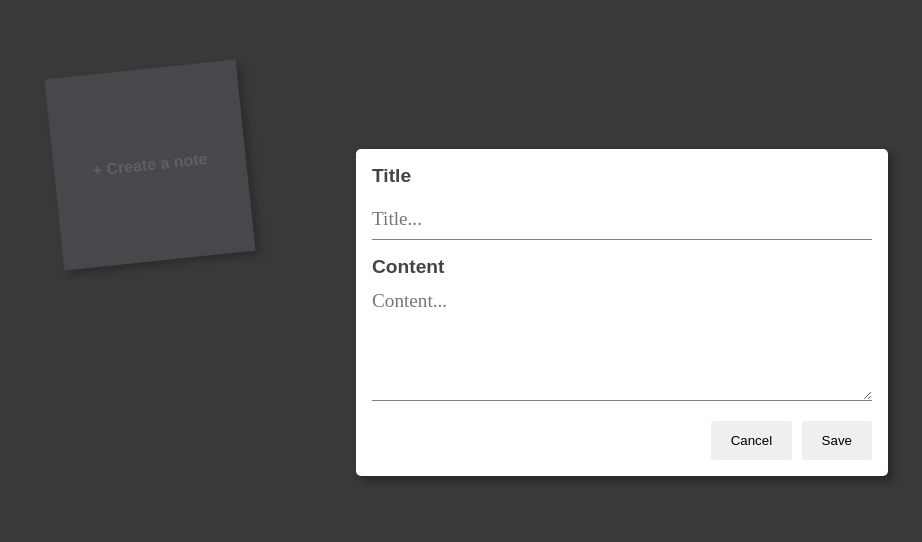
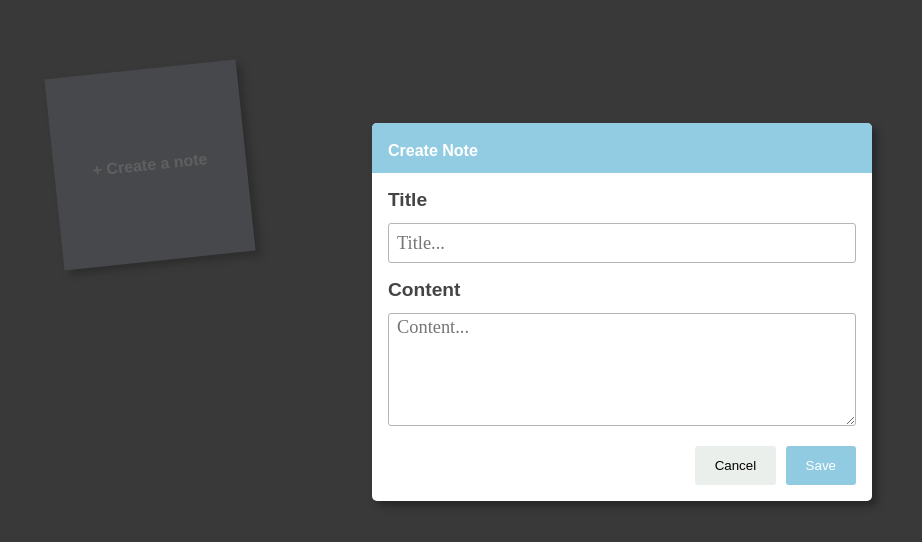
Before and after one commit to sabin-koju/sitckynotes, a plain HTML site: page index.html in a window 1280 px wide. Both pictures are taken after a click on the link "+ Create a note". Shown: the part 88-630 px from the top of the page, without its empty margins (18-940 px from the left). Drawn offline with Linux system fonts and the light colour scheme.

Commit message:
slight modit=fication to designs, modal, input and so on

```diff
--- a/css/main.css
+++ b/css/main.css
@@ -1,112 +1,139 @@
-*{
-    margin:0;
-    padding:0;
+* {
+    margin: 0;
+    padding: 0;
+    box-sizing: border-box;
 }
-body{
-    font-family:arial,sans-serif;
-    font-size:100%;
-    background:#666;
-    color:#fff;
+
+body {
+    font-family: arial, sans-serif;
+    font-size: 100%;
+    background: #666;
+    color: #fff;
     min-height: 100vh;
 }
-.wrapper{
+
+.wrapper {
     display: block;
     padding: 3rem;
 }
-h1{
+
+h1 {
     margin-bottom: 2rem;
     font-family: serif;
 }
-h2{
-    font-size:1.75rem;
-    font-weight:normal;
+
+h2 {
+    font-size: 1.75rem;
+    font-weight: normal;
+    font-family: cursive;
 }
 
-ul,li{
-    list-style:none;
+ul,
+li {
+    list-style: none;
 }
-ul{
-    overflow:hidden;
+
+ul {
+    overflow: hidden;
     padding-top: 1rem;
     padding-bottom: 2rem;
 }
-ul li a{
-    text-decoration:none;
-    color:#222;
-    background:#ffc;
-    display:block;
-    height:10em;
-    width:10em;
-    padding:1em;
-    -moz-box-shadow:5px 5px 7px rgba(33,33,33,1);
-    -webkit-box-shadow: 5px 5px 7px rgba(33,33,33,.7);
-    box-shadow: 5px 5px 7px rgba(33,33,33,.7);
-    transition:-moz-transform .15s linear;
-    -moz-transition:-moz-transform .15s linear;
-    -o-transition:-o-transform .15s linear;
-    -webkit-transition:-webkit-transform .15s linear;
+
+ul li a {
+    text-decoration: none;
+    color: #222;
+    background: #ffc;
+    display: block;
+    height: 12em;
+    width: 12em;
+    padding: 1em;
+    -moz-box-shadow: 5px 5px 7px rgba(33, 33, 33, 1);
+    -webkit-box-shadow: 5px 5px 7px rgba(33, 33, 33, .7);
+    box-shadow: 5px 5px 7px rgba(33, 33, 33, .7);
+    transition: -moz-transform .15s linear;
+    -moz-transition: -moz-transform .15s linear;
+    -o-transition: -o-transform .15s linear;
+    -webkit-transition: -webkit-transform .15s linear;
     cursor: pointer;
 }
-ul li{
-    padding:1.5em;
-    float:left;
+
+ul li {
+    padding: 1.5em;
+    float: left;
 }
-ul li h2{
-    font-size:1.25rem;
-    font-weight:bold;
-    padding-bottom:10px;
+
+ul li h2 {
+    font-size: 1.25rem;
+    font-weight: bold;
+    padding-bottom: 10px;
 }
-ul li p{
-    font-family:"Reenie Beanie",arial,sans-serif;
+
+ul li p {
+    font-family: "Reenie Beanie", arial, sans-serif;
     color: #444;
 }
-ul li a{
+
+ul li a {
     transform: rotate(-6deg);
     -webkit-transform: rotate(-6deg);
     -o-transform: rotate(-6deg);
-    -moz-transform:rotate(-6deg);
+    -moz-transform: rotate(-6deg);
 }
-ul li:nth-child(even) a{
-    transform:rotate(4deg);
-    -o-transform:rotate(4deg);
-    -webkit-transform:rotate(4deg);
-    -moz-transform:rotate(4deg);
-    position:relative;
-    top:5px;
-    background:#cfc;
+
+ul li:nth-child(even) a {
+    transform: rotate(4deg);
+    -o-transform: rotate(4deg);
+    -webkit-transform: rotate(4deg);
+    -moz-transform: rotate(4deg);
+    position: relative;
+    top: 5px;
+    background: #cfc;
 }
-ul li:nth-child(3n) a{
-    transform:rotate(-3deg);
-    -o-transform:rotate(-3deg);
-    -webkit-transform:rotate(-3deg);
-    -moz-transform:rotate(-3deg);
-    position:relative;
-    top:-5px;
-    background:#ccf;
+
+ul li:nth-child(3n) a {
+    transform: rotate(-3deg);
+    -o-transform: rotate(-3deg);
+    -webkit-transform: rotate(-3deg);
+    -moz-transform: rotate(-3deg);
+    position: relative;
+    top: -5px;
+    background: #ccf;
 }
-ul li:nth-child(5n) a{
+
+ul li:nth-child(5n) a {
     transform: rotate(5deg);
-    -o-transform:rotate(5deg);
-    -webkit-transform:rotate(5deg);
-    -moz-transform:rotate(5deg);
-    position:relative;
-    top:-10px;
+    -o-transform: rotate(5deg);
+    -webkit-transform: rotate(5deg);
+    -moz-transform: rotate(5deg);
+    position: relative;
+    top: -10px;
 }
-ul li a:hover,ul li a:focus{
-    box-shadow:8px 10px 12px rgba(0,0,0,.65);
-    -moz-box-shadow:8px 10px 12px rgba(0,0,0,.65);
-    -webkit-box-shadow: 8px 10px 12px rgba(0,0,0,.65);
+
+ul li a:hover,
+ul li a:focus {
+    box-shadow: 8px 10px 12px rgba(0, 0, 0, .65);
+    -moz-box-shadow: 8px 10px 12px rgba(0, 0, 0, .65);
+    -webkit-box-shadow: 8px 10px 12px rgba(0, 0, 0, .65);
     transform: scale(1.25);
     -webkit-transform: scale(1.25);
     -moz-transform: scale(1.25);
     -o-transform: scale(1.25);
-    position:relative;
-    z-index:5;
+    position: relative;
+    z-index: 5;
 }
 
-ol{text-align:center;}
-ol li{display:inline;padding-right:1em;}
-ol li a{color:#fff;}
+ol {
+    text-align: center;
+}
+
+ol li {
+    display: inline;
+    padding-right: 1em;
+}
+
+ol li a {
+    color: #fff;
+}
 
 .create-note a {
     background-color: #9da3b3;
@@ -117,20 +144,21 @@ ol li a{color:#fff;}
     align-items: center;
     justify-content: center;
 }
-ul li p{
+
+ul li p {
     font-size: 1rem;
-    font-weight:normal;
+    font-weight: normal;
 }
 
-.note-block{
+.note-block {
     position: relative;
 }
 
-.note-block a{
+.note-block a {
     position: relative;
 }
 
-.note-block a::before{
+.note-block a::before {
     content: '';
     background: url(../images/pin.png) no-repeat center;
     background-size: contain;
@@ -141,7 +169,7 @@ ul li p{
     width: 30px;
 }
 
-.menu{
+.menu {
     position: absolute;
     z-index: 103;
     background: #fff;
@@ -149,18 +177,22 @@ ul li p{
     display: flex;
     flex-direction: column;
     color: #444;
-    box-shadow: 5px 7px 10px rgba(33,33,33,.7);
+    box-shadow: 5px 7px 10px rgba(33, 33, 33, .7);
 }
-.menu-option{
+
+.menu-option {
     display: block;
     padding: .75rem 1rem;
     cursor: pointer;
 }
-.menu-option:hover{
+
+.menu-option:hover {
     background: #eee;
 }
 
+
 /*draggable*/
+
 [draggable] {
     -moz-user-select: none;
     -khtml-user-select: none;
@@ -170,9 +202,11 @@ ul li p{
     -khtml-user-drag: element;
     -webkit-user-drag: element;
 }
+
 .note-block.dragElem {
     opacity: 0.75;
 }
+
 .note-block.over {
     transform: scale(.9);
 }
--- a/css/modal.css
+++ b/css/modal.css
@@ -5,31 +5,40 @@
     font-weight: bold;
     font-size: 1.2rem;
 }
-.modal-container{
-    width:100%;
-    height:100%;
-    position:fixed;
-    top:0;
+
+.modal-container {
+    width: 100%;
+    height: 100%;
+    position: fixed;
+    top: 0;
     left: 0;
     right: 0;
     bottom: 0;
-
     display: flex;
     align-items: center;
     justify-content: center;
-    background: rgba(42,42,42,.75);
+    background: #2a2a2abf;
     z-index: 100;
 }
+
 .create-modal {
     min-width: 500px;
     background: #FFFFFF;
     padding: 1rem;
     border-radius: 5px;
-    -webkit-box-shadow: 5px 5px 7px rgba(33,33,33,.7);
-    -moz-box-shadow: 5px 5px 7px rgba(33,33,33,.7);
-    box-shadow: 5px 5px 7px rgba(33,33,33,.7);
+    -webkit-box-shadow: 5px 5px 7px rgba(33, 33, 33, .7);
+    -moz-box-shadow: 5px 5px 7px rgba(33, 33, 33, .7);
+    box-shadow: 5px 5px 7px rgba(33, 33, 33, .7);
     animation: fadeInUp .6s forwards;
+}
 
+.modal-header {
+    display: block;
+    margin: -1rem -1rem 1rem -1rem;
+    max-height: 50px;
+    background: #92cce2;
+    padding: 1.2rem 1rem;
+    border-radius: 5px 5px 0 0;
 }
 
 @keyframes fadeInUp {
@@ -43,32 +52,35 @@
     }
 }
 
-
 .form-group.title input {
-    height:40px;
+    height: 40px;
 }
 
 .form-control {
-    border:0;
-    width:100%;
-    font-size: 1.2rem;
+    border: 0;
+    width: 100%;
+    font-size: 1.15rem;
     margin-bottom: 1rem;
     font-family: serif;
 }
 
 input.form-control,
-textarea.form-control{
-    border-bottom: 1px solid gray;
+textarea.form-control {
+    color: #909090;
+    border: 1px solid #b5b5b5;
+    border-radius: 3px;
+    padding: 3px 8px;
 }
-.form-control:focus{
+
+.form-control:focus {
     outline: none;
 }
 
 .action-btn {
-    text-align:right;
+    text-align: right;
 }
 
-.action-btn .btn{
+.action-btn .btn {
     margin-left: 5px;
 }
 
@@ -77,8 +89,17 @@ textarea.form-control{
     border-radius: 3px;
     border: none;
     cursor: pointer;
+    background: #ebefec
 }
-
-.btn:hover{
-    background: #ccc;
+.btn:hover {
+    background: #ddd;
 }
+#save-button,
+#update-button{
+    background: #91cbe1;
+    color: #fff;
+}
+#save-button:hover,
+#update-button:hover{
+    background: #6bbfde;
+}
--- a/js/index.js
+++ b/js/index.js
@@ -13,6 +13,7 @@
     function onCreateNoteClick() {
         var html = "<div class=\"modal-container\">\n" +
             "    <section class=\"create-modal\">\n" +
+            "         <div class=\"modal-header\">\n" + " <strong>Create Note</strong> " + "</div>\n" +
             "        <div class=\"form-group title\">\n" +
             "            <label class=\"sr-only\">Title</label>\n" +
             "            <input type=\"text\" placeholder=\"Title...\" class=\"form-control\" id='note-title'>\n" +
@@ -64,6 +65,7 @@
 
         var html = "<div class=\"modal-container\">\n" +
             "    <section class=\"create-modal\">\n" +
+            "         <div class=\"modal-header\">\n" + "<strong>Update Note</strong> " + "</div>\n" +
             "        <div class=\"form-group title\">\n" +
             "            <label class=\"sr-only\">Title</label>\n" +
             "            <input type=\"text\" placeholder=\"Title...\" class=\"form-control\" id='note-title'>\n" +
```
Lines whose indentation alone changed are shown as unchanged.
